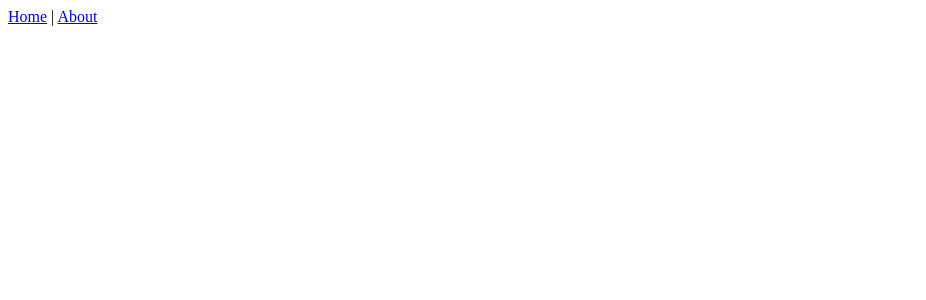
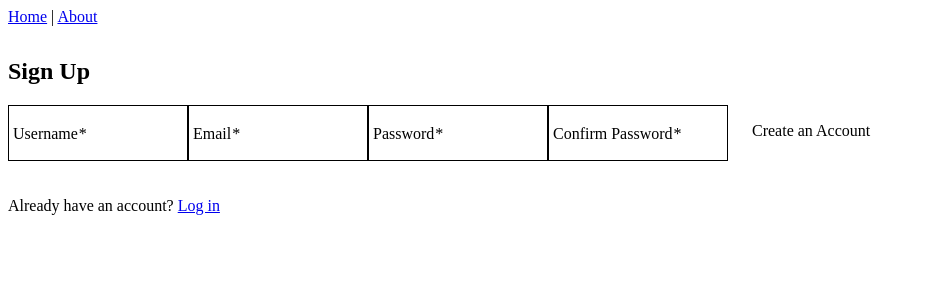
Before and after one commit to AmaliTech-Training-Academy/entertainment-app-frontend, an Angular app: page /signup in a window 1280 px wide. Before the commit this address led to /. Shown: the top 300 px of the page, without its empty margins (0-926 px from the left). Built offline with nearby package versions, Linux system fonts and the light colour scheme.

Commit message:
feat(sign-up): add confirm password field with validation and error handling

```diff
--- a/src/app/app.routes.ts
+++ b/src/app/app.routes.ts
@@ -1,12 +1,16 @@
 import { Routes } from '@angular/router';
 
 export const routes: Routes = [
+  // {
+  //   path: '',
+  //   loadComponent: () => import('../features/home/home.component').then(m => m.HomeComponent)
+  // },
+  // {
+  //   path: 'about',
+  //   loadComponent: () => import('../features/about/about.component').then(m => m.AboutComponent)
+  // },
   {
-    path: '',
-    loadComponent: () => import('../features/home/home.component').then(m => m.HomeComponent)
-  },
-  {
-    path: 'about',
-    loadComponent: () => import('../features/about/about.component').then(m => m.AboutComponent)
+    path: 'signup',
+    loadComponent: () => import('../features/auth/sign-up/sign-up.component').then(m => m.SignUpComponent)
   }
 ];
--- a/src/features/auth/sign-up/sign-up.component.html
+++ b/src/features/auth/sign-up/sign-up.component.html
@@ -1,40 +1,120 @@
-<h2>Sign Up</h2>
+<section aria-labelledby="register-heading" class="container">
+  <h2 id="register-heading">Sign Up</h2>
 
-<form [formGroup]="registerForm" (ngSubmit)="onSubmit()">
+  <form [formGroup]="registerForm" (ngSubmit)="onSubmit()" aria-describedby="register-form-description">
 
-  <!-- Username -->
+
+    <!-- Username Field -->
     <mat-form-field appearance="outline" class="full-width">
-    <mat-label>Username</mat-label>
-    <input matInput formControlName="username" />
+      <mat-label for="username">Username</mat-label>
+      <input
+        matInput
+        id="username"
+        formControlName="username"
+        autocomplete="username"
+        required
+        aria-required="true"
+        aria-describedby="username-error"
+      />
       @if (username?.touched && username?.invalid) {
-      <mat-error *ngIf="username?.errors?.['required']">Username is required.</mat-error>
-      <mat-error *ngIf="username?.errors?.['minlength']">Minimum 3 characters required.</mat-error>
+        <mat-error id="username-error">
+          @if (username?.errors?.['required']) {
+            Username is required.
+          }
+          @if (username?.errors?.['minlength']) {
+            Minimum 3 characters required.
+          }
+        </mat-error>
       }
     </mat-form-field>
 
-  <!-- Email -->
+    <!-- Email Field -->
     <mat-form-field appearance="outline" class="full-width">
-    <mat-label>Email</mat-label>
-    <input matInput formControlName="email" />
+      <mat-label for="email">Email</mat-label>
+      <input
+        matInput
+        id="email"
+        formControlName="email"
+        type="email"
+        autocomplete="email"
+        required
+        aria-required="true"
+        aria-describedby="email-error"
+      />
       @if (email?.touched && email?.invalid) {
-      <mat-error *ngIf="email?.errors?.['required']">Email is required.</mat-error>
-      <mat-error *ngIf="email?.errors?.['email']">Invalid email format.</mat-error>
+        <mat-error id="email-error">
+          @if (email?.errors?.['required']) {
+            Email is required.
+          }
+          @if (email?.errors?.['email']) {
+            Invalid email format.
+          }
+        </mat-error>
       }
     </mat-form-field>
 
-  <!-- Password -->
+    <!-- Password Field -->
     <mat-form-field appearance="outline" class="full-width">
-    <mat-label>Password</mat-label>
-    <input matInput type="password" formControlName="password" />
+      <mat-label for="password">Password</mat-label>
+      <input
+        matInput
+        id="password"
+        formControlName="password"
+        type="password"
+        autocomplete="new-password"
+        required
+        aria-required="true"
+        aria-describedby="password-error"
+      />
       @if (password?.touched && password?.invalid) {
-      <mat-error *ngIf="password?.errors?.['required']">Password is required.</mat-error>
-      <mat-error *ngIf="password?.errors?.['minlength']">Minimum 6 characters required.</mat-error>
+        <mat-error id="password-error">
+          @if (password?.errors?.['required']) {
+            Password is required.
+          }
+          @if (password?.errors?.['minlength']) {
+            Minimum 6 characters required.
+          }
+        </mat-error>
+      }
+    </mat-form-field>
+
+    <!-- Confirm Password Field -->
+    <mat-form-field appearance="outline" class="full-width">
+      <mat-label for="confirmPassword">Confirm Password</mat-label>
+      <input
+        matInput
+        id="confirmPassword"
+        formControlName="confirmPassword"
+        type="password"
+        autocomplete="new-password"
+        required
+        aria-required="true"
+        aria-describedby="confirm-password-error"
+      />
+      @if (confirmPassword?.touched && confirmPassword?.invalid || passwordMismatch) {
+        <mat-error id="confirm-password-error">
+          @if (confirmPassword?.errors?.['required']) {
+            Confirm Password is required.
+          }
+          @if (passwordMismatch) {
+            Passwords do not match.
+          }
+        </mat-error>
       }
     </mat-form-field>
 
     <!-- Submit Button -->
-  <button mat-raised-button color="primary" type="submit">
-    Register
+    <button
+      mat-raised-button
+      color="primary"
+      type="submit"
+      aria-label="Submit registration form"
+    >
+      Create an Account
     </button>
 
+    <p aria-hidden="true">
+      Already have an account? <a routerLink="/sign-in">Log in</a>
+    </p>
   </form>
+</section>
--- a/src/features/auth/sign-up/sign-up.component.ts
+++ b/src/features/auth/sign-up/sign-up.component.ts
@@ -1,31 +1,81 @@
 import { Component } from '@angular/core';
-import { FormBuilder, FormGroup, Validators, ReactiveFormsModule } from '@angular/forms';
+import { FormBuilder, FormGroup, Validators, ValidationErrors, ReactiveFormsModule } from '@angular/forms';
 import { CommonModule } from '@angular/common';
+import { MatFormFieldModule } from '@angular/material/form-field';
+import { MatInputModule } from '@angular/material/input';
+import { MatButtonModule } from '@angular/material/button';
+import { RouterLink } from '@angular/router';
 
 @Component({
   selector: 'app-sign-up',
-  imports: [],
+  standalone: true,
+  imports: [
+    CommonModule,
+    ReactiveFormsModule,
+    MatFormFieldModule,
+    MatInputModule,
+    MatButtonModule,
+    RouterLink
+  ],
   templateUrl: './sign-up.component.html',
-  styleUrl: './sign-up.component.scss'
+  styleUrls: ['./sign-up.component.scss']
 })
 export class SignUpComponent {
   registerForm: FormGroup;
 
   constructor(private fb: FormBuilder) {
-    this.registerForm = this.fb.group({
-      username: ['', [Validators.required, Validators.minLength(3)]],
-      email: ['', [Validators.required, Validators.email]],
-      password: ['', [Validators.required, Validators.minLength(6)]]
-    });
+    this.registerForm = this.fb.group(
+      {
+        username: ['', [Validators.required, Validators.minLength(3)]],
+        email: ['', [Validators.required, Validators.email]],
+        password: ['', [Validators.required, Validators.minLength(6)]],
+        confirmPassword: ['', [Validators.required]]
+      },
+      {
+        validators: this.passwordMatchValidator
+      }
+    );
+  }
+
+  passwordMatchValidator(formGroup: FormGroup): ValidationErrors | null {
+    const password = formGroup.get('password')?.value;
+    const confirmPassword = formGroup.get('confirmPassword')?.value;
+
+    return password === confirmPassword ? null : { passwordMismatch: true };
   }
 
   onSubmit(): void {
     if (this.registerForm.valid) {
       console.log('Form Data:', this.registerForm.value);
-      // API call will be added here later
+      // Handle API submission here
     } else {
       console.log('Form Invalid');
       this.registerForm.markAllAsTouched();
     }
   }
+
+  // Getters for easy access in template
+  get username() {
+    return this.registerForm.get('username');
+  }
+
+  get email() {
+    return this.registerForm.get('email');
+  }
+
+  get password() {
+    return this.registerForm.get('password');
+  }
+
+  get confirmPassword() {
+    return this.registerForm.get('confirmPassword');
+  }
+
+  get passwordMismatch(): boolean {
+  return (
+    !!this.confirmPassword?.touched &&
+    this.registerForm.hasError('passwordMismatch')
+  );
 }
+
+}
```
Lines whose indentation alone changed are shown as unchanged.
